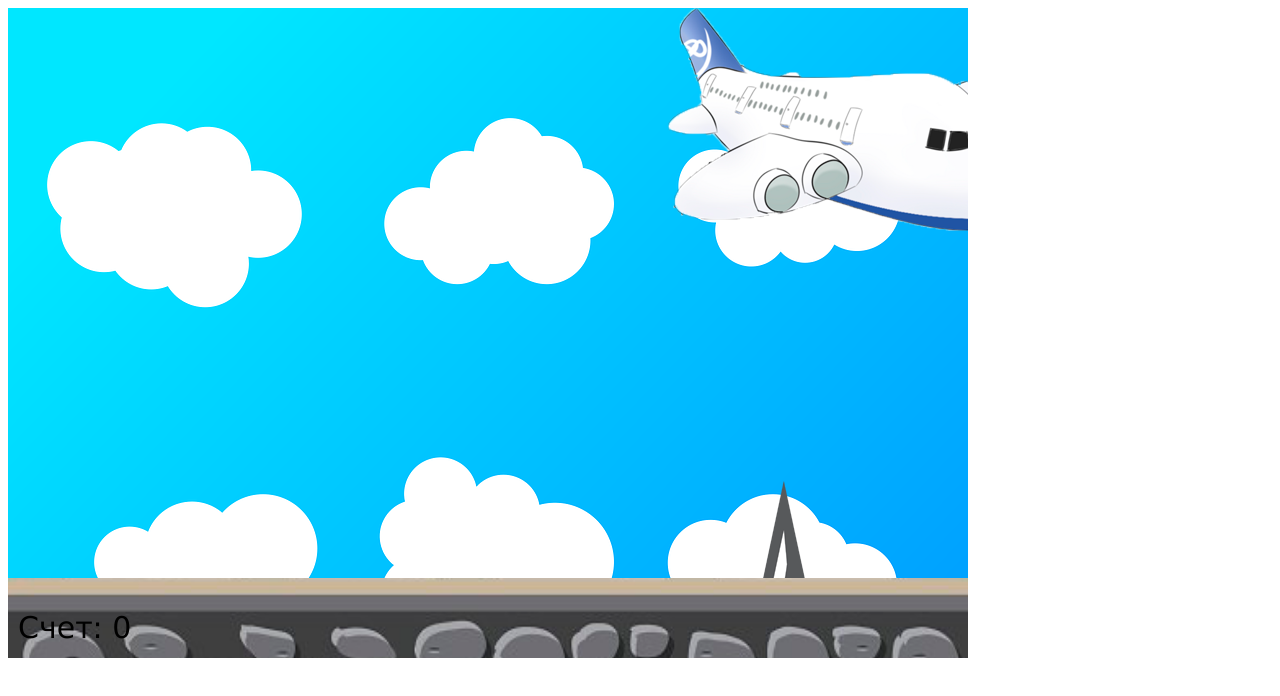
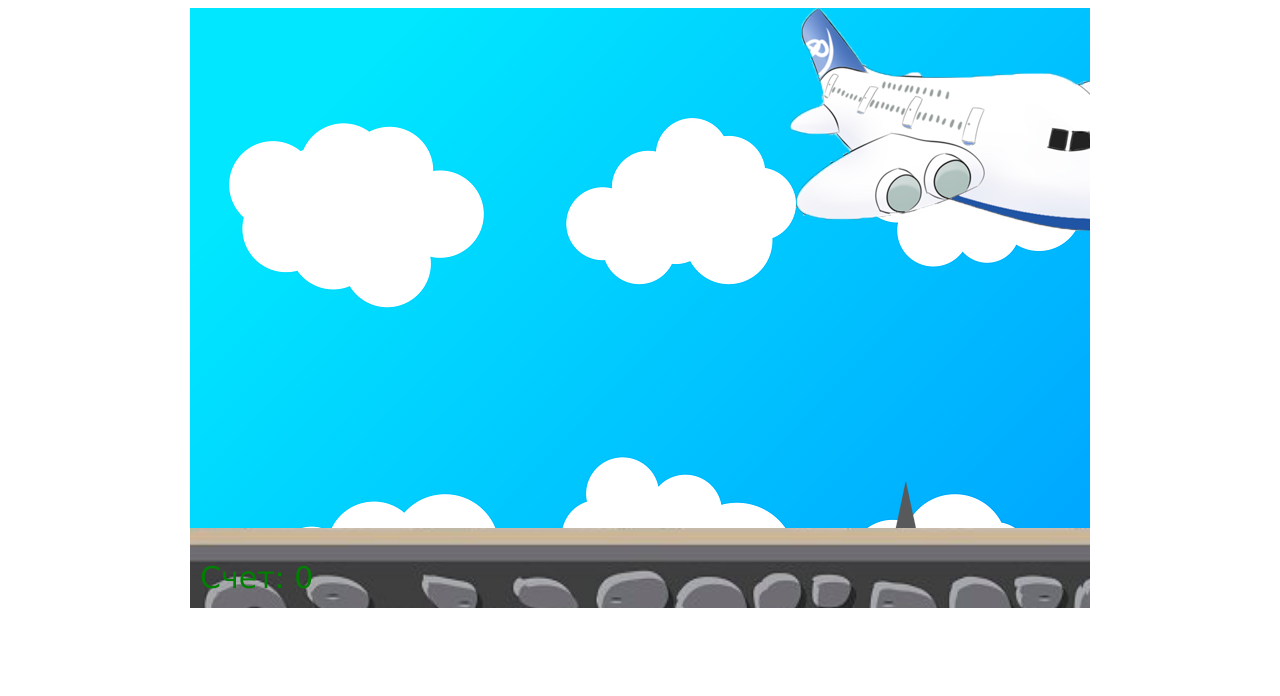
Before and after one commit to ViktorCherkashyn/Flying-plane, a plain HTML site: page index.html in a window 1280 px wide. Drawn offline with Linux system fonts and the light colour scheme.

Commit message:
second commit

```diff
--- a/index.html
+++ b/index.html
@@ -5,11 +5,12 @@
   <meta name="viewport" content="width=device-width,initial-scale=1.0">
   <meta http-equiv="X-UA-Compatible" content="ie=edge">
   <script src="javascript.js" defer></script>
+  <link rel="stylesheet" type="text/css" href="style.css">
   <title>Flying plane</title>
 </head>
 <body>
 
-<canvas id="canvas" width="960" height="650"></canvas>
+<canvas id="canvas" width="900" height="600"></canvas>
 
 
 
--- a/javascript.js
+++ b/javascript.js
@@ -26,6 +26,8 @@ document.addEventListener("keydown", moveUp);
 	function moveUp(){
 		yPos -= 25;
 		fly.play();
+			if (yPos < 0) yPos = 0;
+    		fly.play();
 	}
 
 	var mounth = [];
@@ -79,7 +81,7 @@ function draw() {
 	ctx.drawImage(fg, 0, cvs.height - fg. height, 960,150);
 	ctx.drawImage(aircraft, xPos, yPos, );
 	yPos += grav;
-	ctx.fillStyle = "#000";
+	ctx.fillStyle = "#008000";
 	ctx.font = "30px Verdana";
 	ctx.fillText("Счет: " + score, 10, cvs.height - 20);
 	requestAnimationFrame(draw);
--- /dev/null
+++ b/style.css
@@ -0,0 +1,4 @@
+#canvas {
+	display: block;
+	margin: 0 auto;
+}
```
